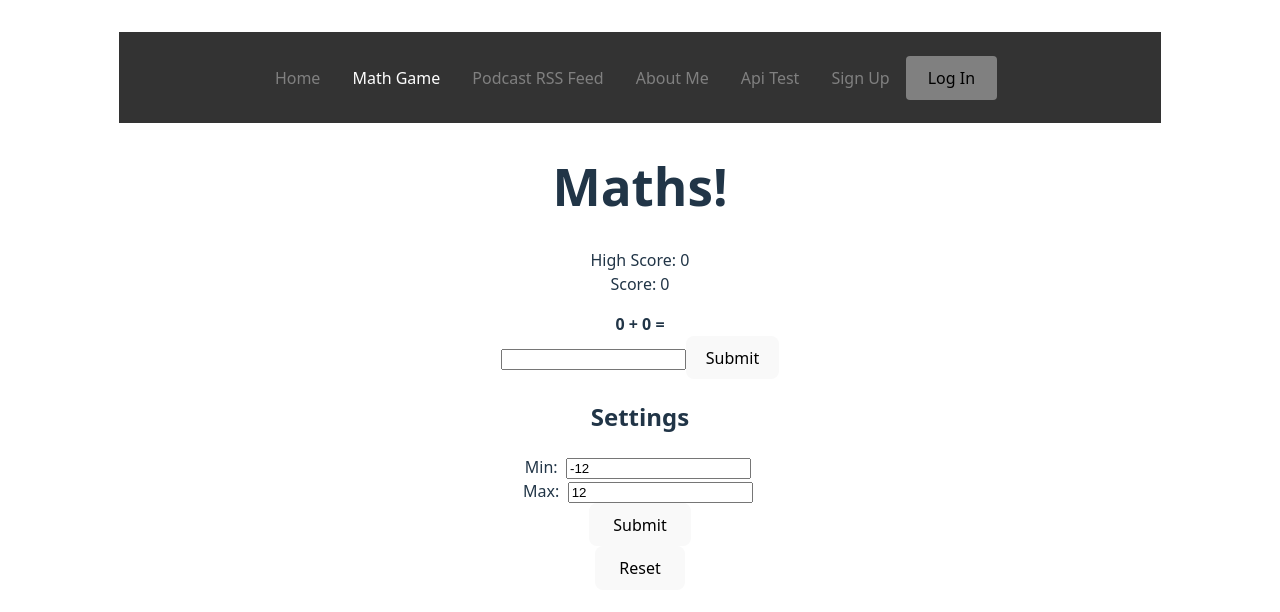
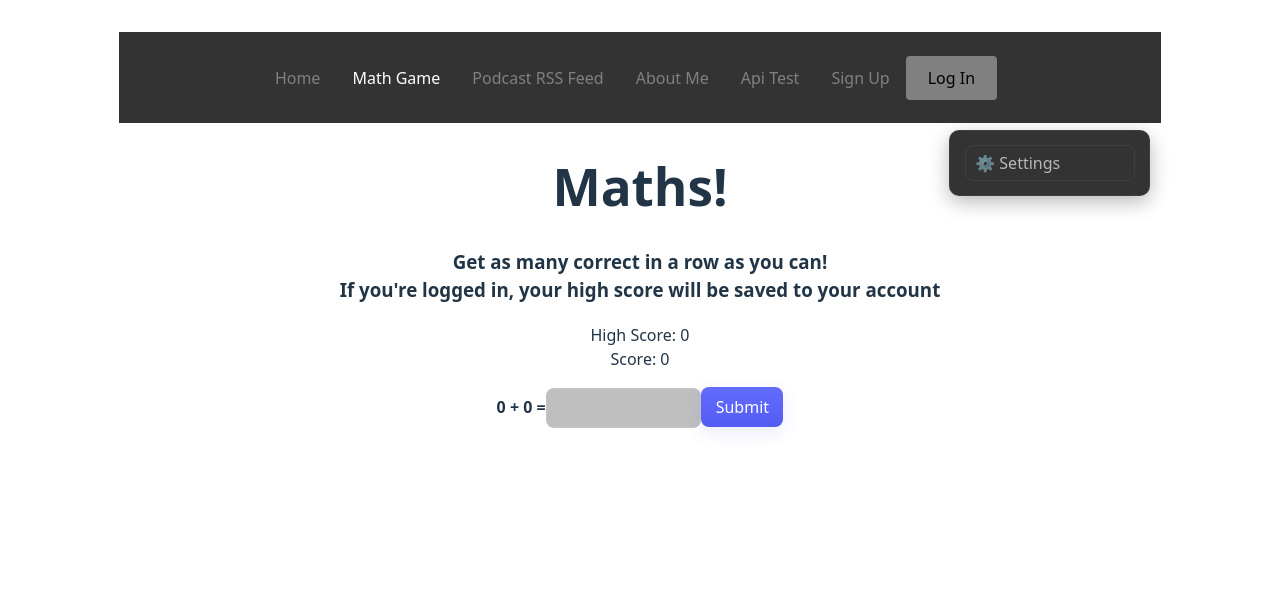
Before and after one commit to HBSocrates/LAMP, a React (Vite) app in the folder vite-project/: page /mathApp in a window 1280 px wide. Shown: the top 612 px of the page. Built offline with nearby package versions, Linux system fonts and the light colour scheme.

Commit message:
Added some logged in functionality to MathGames
Also changed formatting for setting menu

```diff
--- a/vite-project/src/pages/MathGameApp.jsx
+++ b/vite-project/src/pages/MathGameApp.jsx
@@ -4,7 +4,7 @@ import '../styles/MathGame.css'
 import '../mathOperands.js'
 import { operandsList } from '../mathOperands.js';
 
-function MathGameApp(props) {
+function MathGameApp() {
   let operandNum = 0;
   let highScore = localStorage.getItem('highScore') ? localStorage.getItem('highScore') : 0;
 
@@ -17,6 +17,68 @@ function MathGameApp(props) {
   const [score, setScore] = useState(0);
   const [min, setMin] = useState(localStorage.getItem('min') ? localStorage.getItem('min') : -12);
   const [max, setMax] = useState(localStorage.getItem('max') ? localStorage.getItem('max') : 12);
+  const [fetched, setFetched] = useState(false);
+
+  const getHighScore = async () => {
+    let message = '';
+    setFetched(true);
+
+      try {
+        const response = await fetch('/api/get_score', {
+          method: 'POST',
+          headers: {
+            'Content-Type': 'application/x-www-form-urlencoded',
+          },
+          body: new URLSearchParams({
+            username: localStorage.getItem('username'),
+          }),
+        });
+
+        const data = await response.json();
+        message = data.message;
+        console.log('Received response:', data);
+
+        if (!response.ok) {
+            throw new Error(data.message || 'Login failed');
+        }
+
+      } catch (error) {
+        console.log('Error fetching score:', error);
+      } finally {
+        highScore = message;
+      }
+
+  }
+
+  const setHighScore = async () => {
+    let message = '';
+
+      try {
+        const response = await fetch('/api/set_score', {
+          method: 'POST',
+          headers: {
+            'Content-Type': 'application/x-www-form-urlencoded',
+          },
+          body: new URLSearchParams({
+            username: localStorage.getItem('username'),
+            high_score: highScore,
+          }),
+        });
+
+        const data = await response.json();
+        message = data.message;
+        console.log('Received response:', data);
+
+        if (!response.ok) {
+            throw new Error(data.message || 'Setting high score failed');
+        }
+
+      } catch (error) {
+        console.log('Error setting score:', error);
+      } finally {
+        console.log('Set score response message:', message);
+      }
+  }
 
   // Function to handle enter press on answer input, triggers solution validation
   const answerKeyPressed = (event) => {
@@ -24,6 +86,8 @@ function MathGameApp(props) {
       validateSolution();
     }
   }
+
+  const [showSettings, setShowSettings] = useState(false);
 
   // Function to handle enter press on min input, updates min value in state and localStorage
   const minKeyPressed = (event) => {
@@ -104,6 +168,7 @@ function MathGameApp(props) {
     }
     else {
       setResponse("Incorrect, try again!");
+      setHighScore();
       setScore(0);
     }
   }
@@ -111,10 +176,12 @@ function MathGameApp(props) {
   //&#x2699; unicode for gear/settings symbol, to be used in settings button
   return (
     <>
+      {localStorage.getItem('loggedIn') == 'true'&&!fetched ? getHighScore() : null}
       <div>
-        <h1> Maths! </h1>
+        <h1> Maths!</h1>
+        <h3>Get as many correct in a row as you can! <br></br>If you're logged in, your high score will be saved to your account</h3>
         <p>High Score: {highScore}<br></br>Score: {score}</p>
-        <strong>{randNum1} {randOperand.name} {randNum2} =</strong> <br></br>
+        <strong>{randNum1} {randOperand.name} {randNum2} =</strong>
         <label>
           <input className="answer" id="answer" type="number" onChange={e => setAnswer(e.target.value)} onKeyDown={answerKeyPressed}/>
           <button className="submit" onClick={() => {validateSolution()}}> Submit </button>
@@ -123,16 +190,25 @@ function MathGameApp(props) {
       </div>
       <div>
         <div id="settings-container">
-          <h2>Settings</h2>
+          <div className="settings-header">
+            <button
+              className="settings-toggle"
+              aria-expanded={showSettings}
+              onClick={() => setShowSettings(s => !s)}
+            >
+              {showSettings ? '⚙️ Hide' : '⚙️ Settings'}
+            </button>
+          </div>
+          <div className={`settings-panel ${showSettings ? 'open' : ''}`}>
             <label className="settings">
               Min:{"  "}
               <input className="min" name="min" type="number" defaultValue={localStorage.getItem('min') ? localStorage.getItem('min') : -12} onKeyDown={minKeyPressed}/> <br></br>
               Max:{"  "}
               <input className="max" name="max" type="number" defaultValue={localStorage.getItem('max') ? localStorage.getItem('max') : 12} onKeyDown={maxKeyPressed}/> <br></br>
               <button className="submit" onClick={() => {submitSettingButton()}}> Submit </button>
-            <br></br>
               <button className="reset" onClick={() => {resetButton()}}> Reset </button>
             </label>
+          </div>
         </div>
       </div>
     </>
--- a/vite-project/src/pages/login.jsx
+++ b/vite-project/src/pages/login.jsx
@@ -41,12 +41,14 @@ const Login = () => {
             setError(error.message);
             setLoginText('Login Failed');
         } finally {
+            //Handle successful login
             if (message === 'Login successful') {
                 console.log('Login successful for user:', username);
                 setLoginText('Login Successful. Welcome, ' + username + '!');
                 localStorage.setItem('loggedIn', 'true');
                 localStorage.setItem('username', username);
             } else {
+                //handle failed login
                 console.log('Login failed:', message);
                 setLoginText('Login Failed');
             }
@@ -55,6 +57,7 @@ const Login = () => {
         }
     };
 
+    // Shows different page content depending on if the user is logged in or not.  If logged in, shows a welcome message and a log out button.  If not logged in, shows the login form
     return (
         <div>
             <h1>{error ? error : loginText}</h1>
--- a/vite-project/src/pages/signUp.jsx
+++ b/vite-project/src/pages/signUp.jsx
@@ -37,19 +37,25 @@ const SignUp = () => {
             setError(error.message);
             setSignUpText('Sign Up Failed');
         } finally {
+            // Handle successful sign up
             setProcessing(false);
             if (message === 'Signup successful') {
                 setSignUpText('Sign Up Successful. Welcome, ' + username + '!');
                 setError(null);
                 localStorage.setItem('loggedIn', 'true');
                 localStorage.setItem('username', username);
+            } else if (message === 'Signup failed: username already exists') {
+                setSignUpText('Sign Up Failed: User Already Exists');
+                setError(null);
             } else {
+            //Handle failed sign up
                 setSignUpText('Sign Up Failed');
                 setError(null);
             }
         }
     }
 
+    // Shows different page content depending on if the user is logged in or not.  If logged in, shows a welcome message and a log out button.  If not logged in, shows the sign up form
     return (
         <div>
             <h1>{error ? error : signUpText}</h1>
--- a/vite-project/src/styles/MathGame.css
+++ b/vite-project/src/styles/MathGame.css
@@ -1,3 +1,136 @@
+:root {
+    --muted: rgba(255,255,255,0.65);
+    --accent: #646cff;
+    --accent-strong: #535bf2;
+    --glass-border: rgba(255,255,255,0.06);
+}
+
+#settings-container {
+    position: fixed;
+    top: 130px; /* adjust if your navbar height differs */
+    right: 130px;
+    width: 170px;
+    margin: 0;
+    padding: 0.9rem;
+    border: 1px solid var(--glass-border);
+    border-radius: 10px;
+    box-shadow: 0 6px 20px rgba(0,0,0,0.28);
+    user-select: none;
+    background-color: #333333;
+    z-index: 800;
+}
+
+.settings-header {
+    display: flex;
+    align-items: center;
+    justify-content: space-between;
+}
+
+.settings-toggle {
+    text-align:left;
+    background: transparent;
+    border: 1px solid var(--glass-border);
+    color: var(--muted);
+    padding: 0.35rem 0.6rem;
+    border-radius: 8px;
+    cursor: pointer;
+    width: 1000%
+}
+
+.settings-toggle:hover { color: var(--accent); border-color: rgba(100,108,255,0.18); }
+
+.settings-panel {
+    overflow: hidden;
+    max-height: 0;
+    transition: max-height 300ms ease;
+}
+
+.settings-panel.open { max-height: 360px; }
+
+.problem {
+    font-size: 1.6rem;
+    margin: 0.75rem 0 1rem;
+}
+
+.answer-row {
+    display: flex;
+    align-items: center;
+    justify-content: center;
+    gap: 0.75rem;
+    margin: 0.5rem 0 1rem;
+}
+
+input[type="number"].answer {
+    width: 8rem;
+    padding: 0.6rem 0.8rem;
+    border-radius: 8px;
+    border: 1px solid var(--glass-border);
+    background: rgba(0,0,0,0.25);
+    color: inherit;
+    font-size: 1rem;
+}
+
+/* Settings form */
 label.settings {
-    white-space: pre-wrap;
+    display: block;
+    text-align: left;
+    color: var(--muted);
+    font-size: 0.95rem;
 }
+
+label.settings input[type="number"] {
+    width: 6.5rem;
+    padding: 0.4rem 0.6rem;
+    margin-top: 0.25rem;
+    margin-bottom: 0.5rem;
+    border-radius: 6px;
+    border: 1px solid var(--glass-border);
+    background: rgba(0,0,0,0.18);
+    color: inherit;
+}
+
+.submit {
+    background: linear-gradient(180deg,var(--accent),var(--accent-strong));
+    color: white;
+    border: none;
+    padding: 0.55rem 0.9rem;
+    border-radius: 8px;
+    box-shadow: 0 6px 18px rgba(83,91,242,0.12);
+}
+
+.submit:hover {
+    transform: translateY(-1px);
+}
+
+.reset {
+    background: #808080;
+    color: white;
+    border: none;
+    padding: 0.55rem 0.9rem;
+    border-radius: 8px;
+    box-shadow: 0 6px 18px rgba(83,91,242,0.12);
+}
+
+.reset:hover {
+    color: var(--accent);
+}
+
+/* Small layout tweaks */
+#settings-container h2 {
+    margin-top: 0;
+    margin-bottom: 0.75rem;
+}
+
+.problem strong {
+    display: inline-block;
+    padding: 0.6rem 1rem;
+    border-radius: 10px;
+    background: rgba(0,0,0,0.18);
+    border: 1px solid var(--glass-border);
+}
+
+@media (max-width: 520px) {
+    .answer-row { flex-direction: column; gap: 0.5rem; }
+    input[type="number"].answer { width: 100%; }
+    #settings-container { padding: 1rem; margin: 0.75rem; }
+}
```
Also changed, not shown: 2 other files (tests, documents, lock files or other folders). Lines whose indentation alone changed are shown as unchanged.
